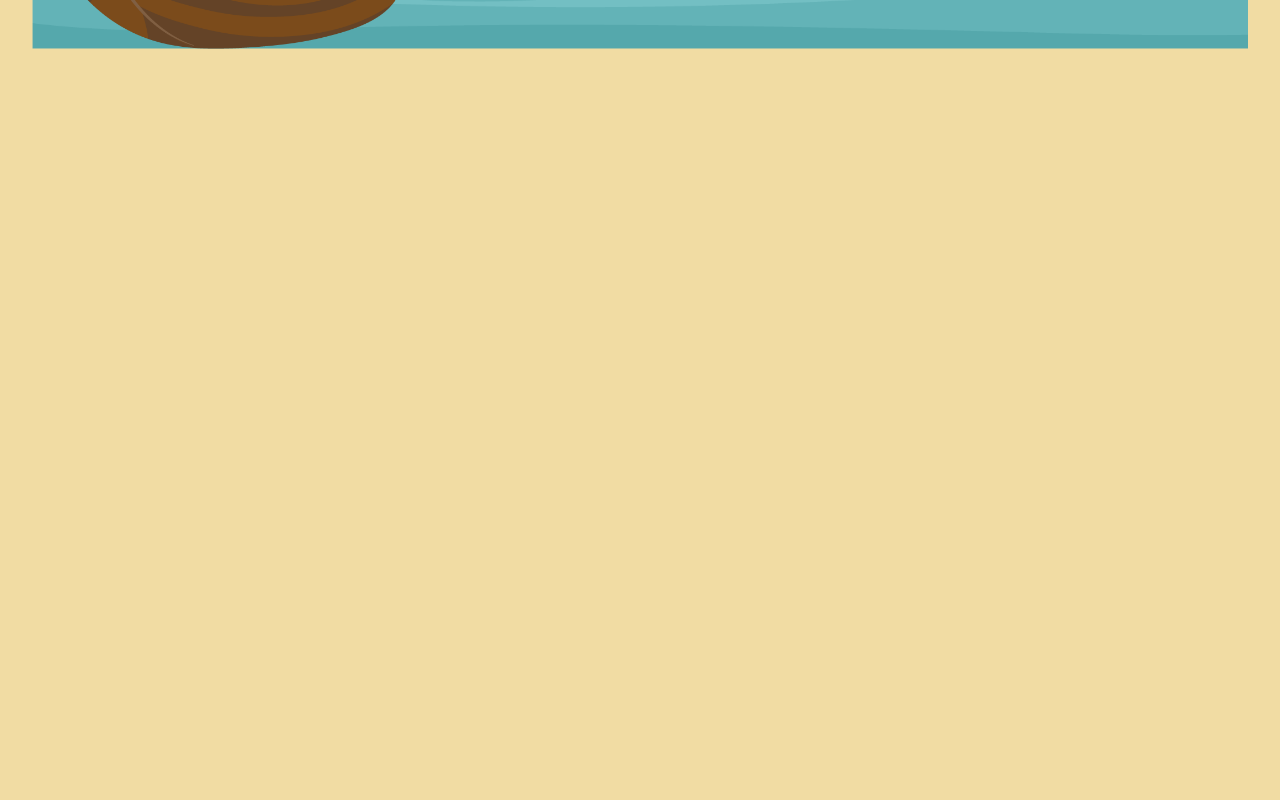
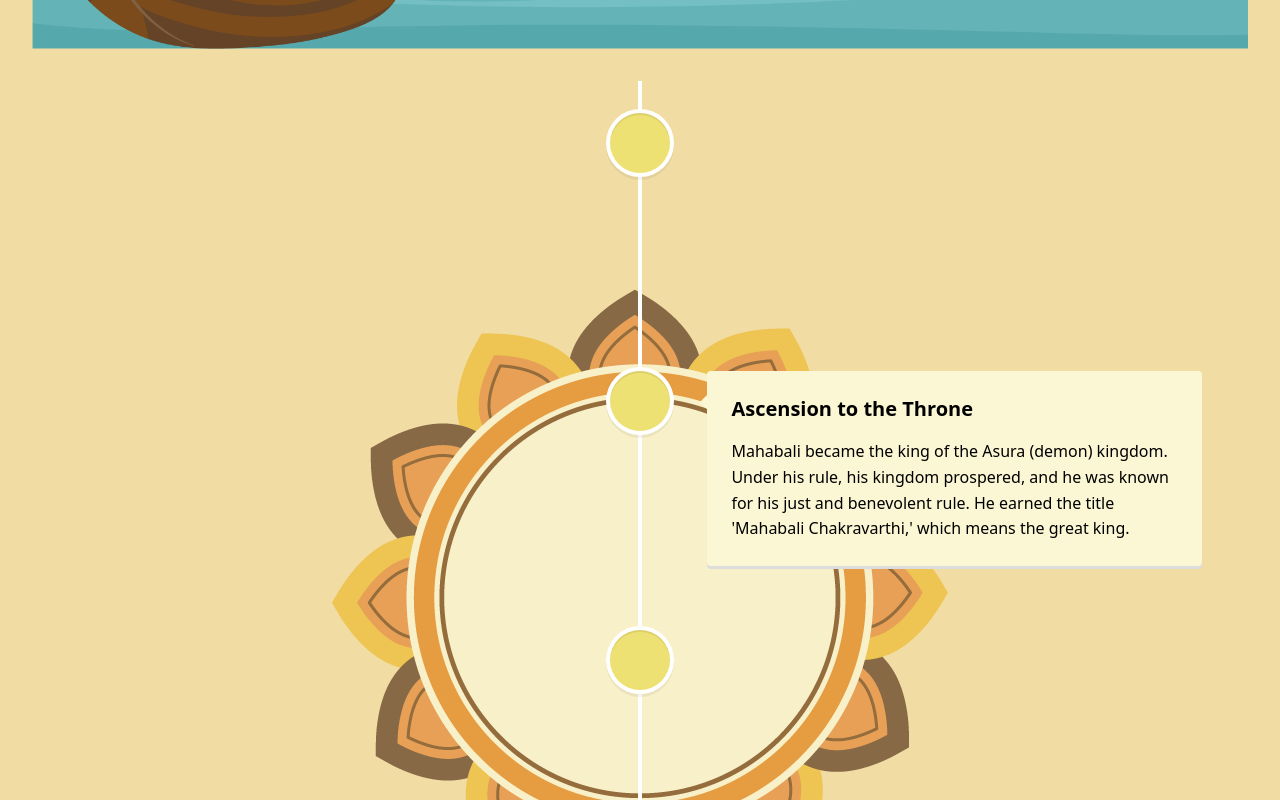
Before and after one commit to Abinsonsuresh/Maveli_Portfolio, a React (Vite) app: page / in a window 1280 px wide. Shown: the part 1660-2460 px from the top of the page. Before the commit the page ends 1741 px from the top, so only its background shows below. Built offline with nearby package versions, Linux system fonts and the light colour scheme.

Commit message:
Timeline setup

```diff
--- a/package.json
+++ b/package.json
@@ -14,7 +14,8 @@
     "react": "^18.2.0",
     "react-dom": "^18.2.0",
     "react-icons": "^4.10.1",
-    "react-router-dom": "^6.15.0"
+    "react-router-dom": "^6.15.0",
+    "react-vertical-timeline-component": "^3.6.0"
   },
   "devDependencies": {
     "@types/react": "^18.2.15",
--- /dev/null
+++ b/src/Data/TimelineData.js
@@ -0,0 +1,55 @@
+export const Timelines = [
+    {
+        id: 1,
+        date: "1000 - present",
+        title: "Ancient Times",
+        description: "Mahabali was born as the grandson of Prahlada, a devout follower of Lord Vishnu. His grandfather's piety and devotion had a profound influence on Mahabali from an early age.",
+    },
+
+    {
+        id: 2,
+        title: "Ascension to the Throne",
+        description: "Mahabali became the king of the Asura (demon) kingdom. Under his rule, his kingdom prospered, and he was known for his just and benevolent rule. He earned the title 'Mahabali Chakravarthi,' which means the great king.",
+    },
+
+    {
+        id: 3,
+        title: "Benevolent Rule",
+        description: "During his reign, Mahabali's kingdom witnessed a period of great prosperity and happiness. His subjects were content, and there was no poverty or suffering in his kingdom.",
+    },
+
+    {
+        id: 4,
+        title: "Encounter with Lord Vishnu",
+        description: "Despite his virtuous rule, Mahabali's growing power and popularity began to concern the gods, especially Lord Indra, the king of the heavens. To curb Mahabali's influence, Lord Vishnu took the form of a dwarf Brahmin boy named Vamana.",
+    },
+
+    {
+        id: 5,
+        title: "Vamana's Visit",
+        description: "Vamana visited Mahabali's kingdom and requested three paces of land for a yajna (sacrificial ritual). Mahabali, known for his generosity, agreed without hesitation. However, Vamana, in his divine form, began to expand, covering the entire universe in three steps.",
+    },
+
+    {
+        id: 6,
+        title: "Mahabali's Sacrifice",
+        description: "Realizing that Vamana was none other than Lord Vishnu, Mahabali offered his own head as the third step, showing his unwavering devotion and humility. Lord Vishnu was pleased with Mahabali's devotion and granted him a boon.",
+    },
+
+    {
+        id: 7,
+        title: "Benevolent Banishment",
+        description: "As a boon, Mahabali requested permission to visit his kingdom and his people once a year. This request was granted, and he was allowed to return to Earth annually during the festival of Onam, symbolizing his annual homecoming.",
+    },
+
+    {
+        id: 8,
+        title: "Onam Festival",
+        description: "To this day, the festival of Onam is celebrated in Kerala to welcome the return of Mahabali. It is a time of joy, feasting, and cultural festivities. The story of Mahabali is retold through various rituals and performances during this festival.",
+    },
+    {
+        id: 9,
+        title: "Legacy",
+        description: "Mahabali is remembered as a righteous and generous king in Hindu mythology. His story serves as a reminder of the importance of humility, devotion, and righteousness. The annual celebration of Onam in Kerala continues to honor his memory.",
+    },
+]
--- a/src/Pages/About.jsx
+++ b/src/Pages/About.jsx
@@ -15,7 +15,7 @@ const About = () => {
       </div>
     <div className='h-[110vh] md:h-screen relative flex justify-start md:justify-end mx-4 my-8 items-center flex-col md:flex-row'>
     <img className='absolute bottom-0 w-full ' src={water} alt="" />
-    <img className='absolute top-20 left-60 w-96 opacity-30' src={flwr} alt="" />
+    <img className='absolute top-20 left-100 md:left-60 w-96 opacity-30' src={flwr} alt="" />
 
 
         <div className='absolute bottom-0 left-0 '>
@@ -23,7 +23,7 @@ const About = () => {
         </div>
 
         <div className='flex  flex-col w-full max-w-[520px] my-2  '>
-        <h2 className='font-bold text-3xl'> Mahabali</h2>
+        <h2 className='font-bold text-3xl'>Mahabali</h2>
         <h2 className='font-bold text-xl'>Beloved King of Kerala</h2>
         <div className='my-4'>
         <p className='mb-3'>I am Mahabali, a legendary figure in Indian mythology and folklore. My story is celebrated primarily in the beautiful southern state of Kerala, where I am revered as both a demon king and a symbol of benevolence. Allow me to share with you the intriguing narrative of my life and legacy.
--- a/src/Pages/Home.jsx
+++ b/src/Pages/Home.jsx
@@ -2,6 +2,7 @@ import React from 'react'
 import Navbar from '../Components/Navbar'
 import MainHome from './MainHome'
 import About from './About'
+import Timeline from './Timeline'
 
 // import MainHome from './MainHome'
 
@@ -15,6 +16,8 @@ const Home = () => {
         <Navbar/>
         <MainHome/>
         <About/>
+        <Timeline/>
+
     </div>
   )
 }
--- /dev/null
+++ b/src/Pages/Timeline.jsx
@@ -0,0 +1,40 @@
+import React from 'react'
+import { VerticalTimeline, VerticalTimelineElement } from 'react-vertical-timeline-component';
+import 'react-vertical-timeline-component/style.min.css';
+import { Timelines } from '../Data/TimelineData';
+import bgflr from '../assets/bgflr1.png'
+import flwr from '../assets/flwr.png'
+
+const Timeline = () => {
+    return (
+        <>
+            <div className='flex relative w-full h-full justify-center items-center'>
+                <div className='absolute top-52 left-100 opacity-75'>
+                    <img src={flwr} className='w-full' alt="" />
+                </div>
+                <VerticalTimeline>
+                    {
+                        Timelines && Timelines.map((data) => (
+                            <VerticalTimelineElement
+                            key={data.id}
+                                className="vertical-timeline-element--work"
+                                contentStyle={{ background: '#fbf7d5', color: '#000000' }}
+                                contentArrowStyle={{ borderRight: '7px solid  #fbf7d5' }}
+                                // date={data?.date}
+                                iconStyle={{ background: '#eee174', color: '#fff' }}
+                                // icon={''}
+                            >
+                                <h3 className="vertical-timeline-element-title text-xl font-bold">{data.title}</h3>
+                                <p>
+                                    {data.description}
+                                </p>
+                            </VerticalTimelineElement>
+                        ))
+                    }
+                </VerticalTimeline>
+            </div>
+        </>
+    )
+}
+
+export default Timeline
```
Also changed, not shown: 1 other file (tests, documents, lock files or other folders).
